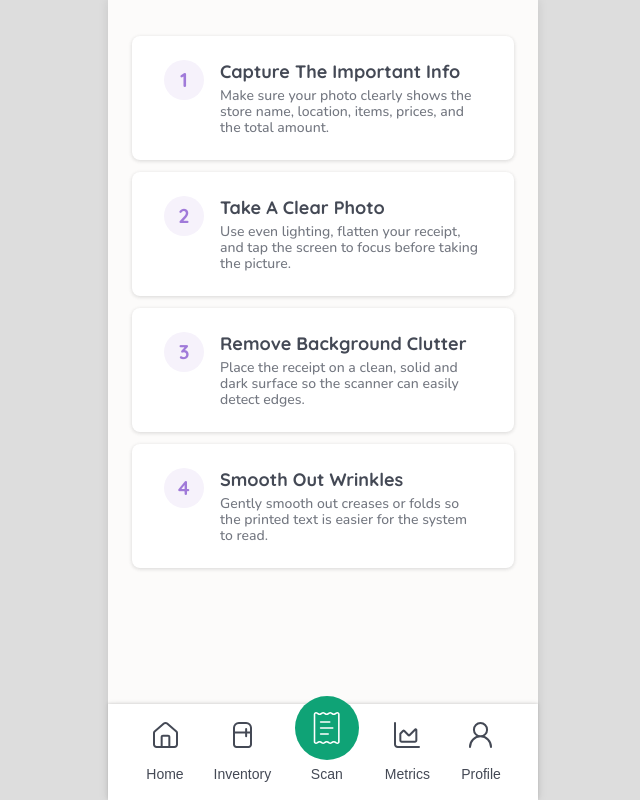
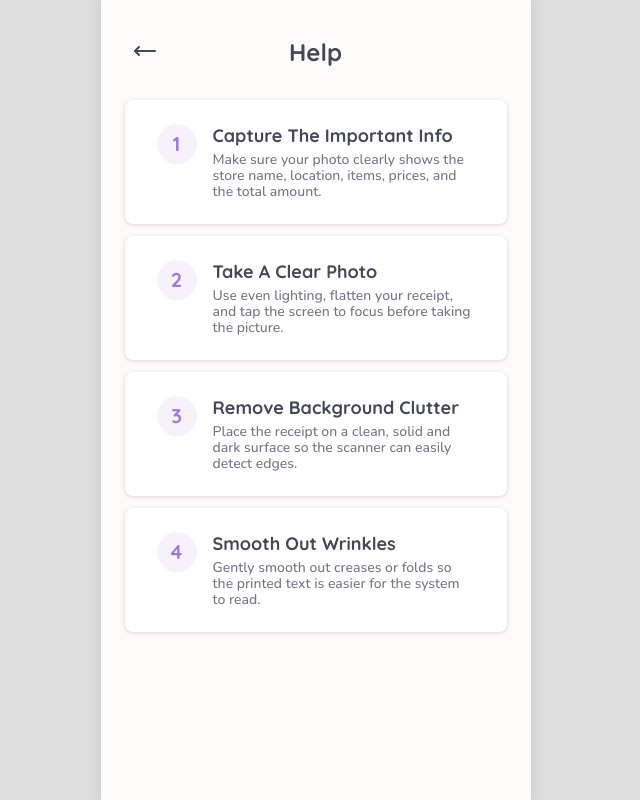
Before and after one commit to ReubenKimClemens/26JrProj_FoodAtHome, a SvelteKit app: page /scan/scanning-tips in a window 1280 px wide. Shown: the whole page, without its empty margins (317-957 px from the left). Built offline with nearby package versions, Linux system fonts and the light colour scheme.

Commit message:
💄 touch up

```diff
--- a/src/lib/components/EditDeleteItemCard.svelte
+++ b/src/lib/components/EditDeleteItemCard.svelte
@@ -32,10 +32,10 @@
         <span>${price}</span>
         <div class="actions">
             <button class="icon-btn" onclick={onDelete}>
-                <img src={deleteIcon} alt="Delete" class="icon" />
+                <img src={deleteIcon} alt="Delete button" class="icon" />
             </button>
             <button class="icon-btn" onclick={onEdit}>
-                <img src={editIcon} alt="Edit" class="icon" />
+                <img src={editIcon} alt="Edit button" class="icon" />
             </button>
         </div>
     </div>
--- a/src/lib/components/GridViewCard.svelte
+++ b/src/lib/components/GridViewCard.svelte
@@ -35,6 +35,7 @@
       flex-direction: column;
       align-items: center;
       gap: 8px;
+      width: 100%;
   }
 
     .count-badge {
--- a/src/lib/components/Modal.svelte
+++ b/src/lib/components/Modal.svelte
@@ -337,7 +337,7 @@
 
         <div class="form-group">
           <label for="note" class="title-sm">Note</label>
-          <textarea id="note" bind:value={note} class="textarea body-md" rows="4"></textarea>
+          <textarea id="note" bind:value={note} class="textarea body-md" rows="1"></textarea>
         </div>
       </div>
 
@@ -353,7 +353,7 @@
       </div>
 
       {#if isEditMode && onDelete}
-        <Button text="Delete" variant="danger" onclick={() => { open = false; onDelete(); }} />      {/if}
+        <Button text="Toss Item" variant="danger" onclick={() => { open = false; onDelete(); }} />      {/if}
     </div>
   </div>
 {/if}
@@ -410,6 +410,7 @@
     overflow-y: auto;
     overflow-x: hidden;
     overscroll-behavior: contain;
+
   }
 
   .first-row {
--- a/src/lib/components/NavigationBar.svelte
+++ b/src/lib/components/NavigationBar.svelte
@@ -30,7 +30,7 @@
     },
     {
       id: 'Scan',
-      label: 'Scan',
+      label: 'Receipt',
       path: '/scan',
       icon: receipt
     },
--- a/src/lib/styles/app.css
+++ b/src/lib/styles/app.css
@@ -7,6 +7,7 @@
 html {
   color: var(--text-default);
   background-color: #dddddd;
+  scrollbar-gutter: stable;
 }
 
 * {
--- a/src/routes/+layout.svelte
+++ b/src/routes/+layout.svelte
@@ -6,7 +6,7 @@
 
 	let { children } = $props();
 
-	const noNavBar = ['/loading', '/login', '/scan', '/achievements'];
+	const noNavBar = ['/loading', '/login', '/scan', '/achievements', '/scan/scanning-tips'];
 </script>
 
 <svelte:head>
@@ -35,7 +35,8 @@
 	}
 
 	.content-wrapper {
-	padding-bottom: 120px;
+	/* padding-bottom: 120px; */
+	margin-bottom: 120px;
 	padding-left: 1.5rem;
 	padding-right: 1.5rem;
 	}
--- a/src/routes/inventory/+page.svelte
+++ b/src/routes/inventory/+page.svelte
@@ -258,9 +258,12 @@
 
     .grid-item {
         background: none;
+        width: 100%;
         border: none;
         padding: 0;
         cursor: pointer;
         display: flex;
     }
+
+
 </style>
--- a/src/routes/scan/+page.svelte
+++ b/src/routes/scan/+page.svelte
@@ -138,9 +138,10 @@
     }
 
     .content {
-        height: calc(100vh - 96px);
+        height: calc(100vh - 74px);
+
         padding: var(--spacing-s);
-        margin-top: var(--spacing-md);
+        /* margin-top: var(--spacing-md); */
         display: flex;
         flex-direction: column;
         justify-content: space-between;
--- a/src/routes/scan/scanning-tips/+page.svelte
+++ b/src/routes/scan/scanning-tips/+page.svelte
@@ -1,5 +1,53 @@
 <script>
+    import PageHeader from '$lib/components/PageHeader.svelte';
     import ScanningTips from '$lib/components/ScanningTips.svelte';
+
+    import { ChevronLeft } from 'lucide-svelte';
+    import { MoveLeft } from 'lucide-svelte';
+    import { goto } from '$app/navigation';
+
+
 </script>
 
-<ScanningTips />
+<div class="content">
+
+    <div class="heading">
+        <button onclick={() => goto('../scan')}>
+            <MoveLeft />
+        </button>
+
+        <PageHeader title="Help" />
+    </div>
+
+    <ScanningTips />
+</div>
+
+<style>
+.content {
+    display: flex;
+    flex-direction: column;
+    gap: 2rem;
+}
+
+button {
+    width: 40px;
+    height: 40px;
+    padding: 0;
+    background: transparent;
+    border: transparent;
+    cursor: pointer;
+    color: var(--icons-default);
+
+    position: absolute;
+    left: 0;
+    z-index: 100;
+}
+
+.heading {
+    display: flex;
+    justify-content: center;
+    position: relative;
+    align-items: center;
+}
+
+</style>
```
Also changed, not shown: src/lib/components/CategoryIcon.svelte (+10 -3 lines), src/routes/metrics/+page.svelte (+23 -3 lines).
